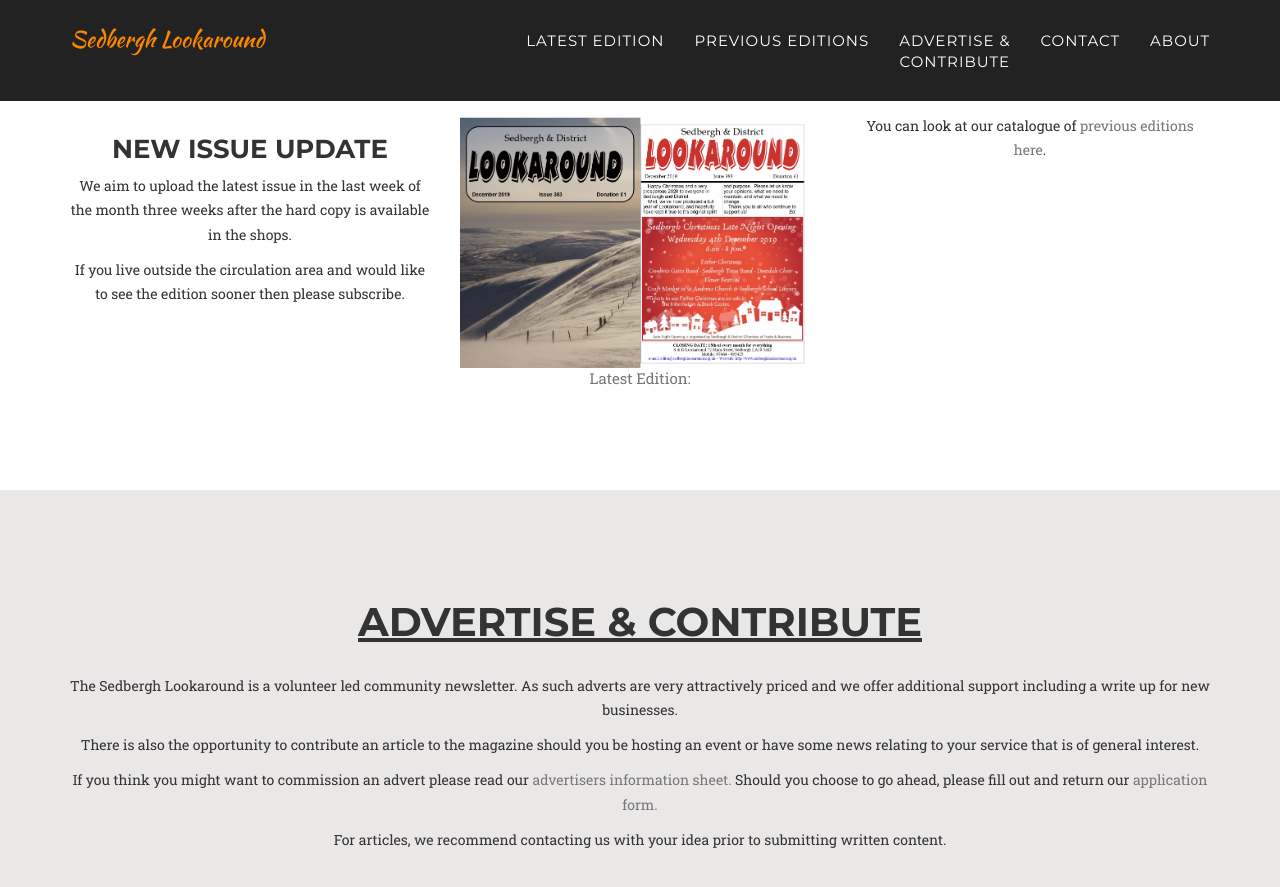
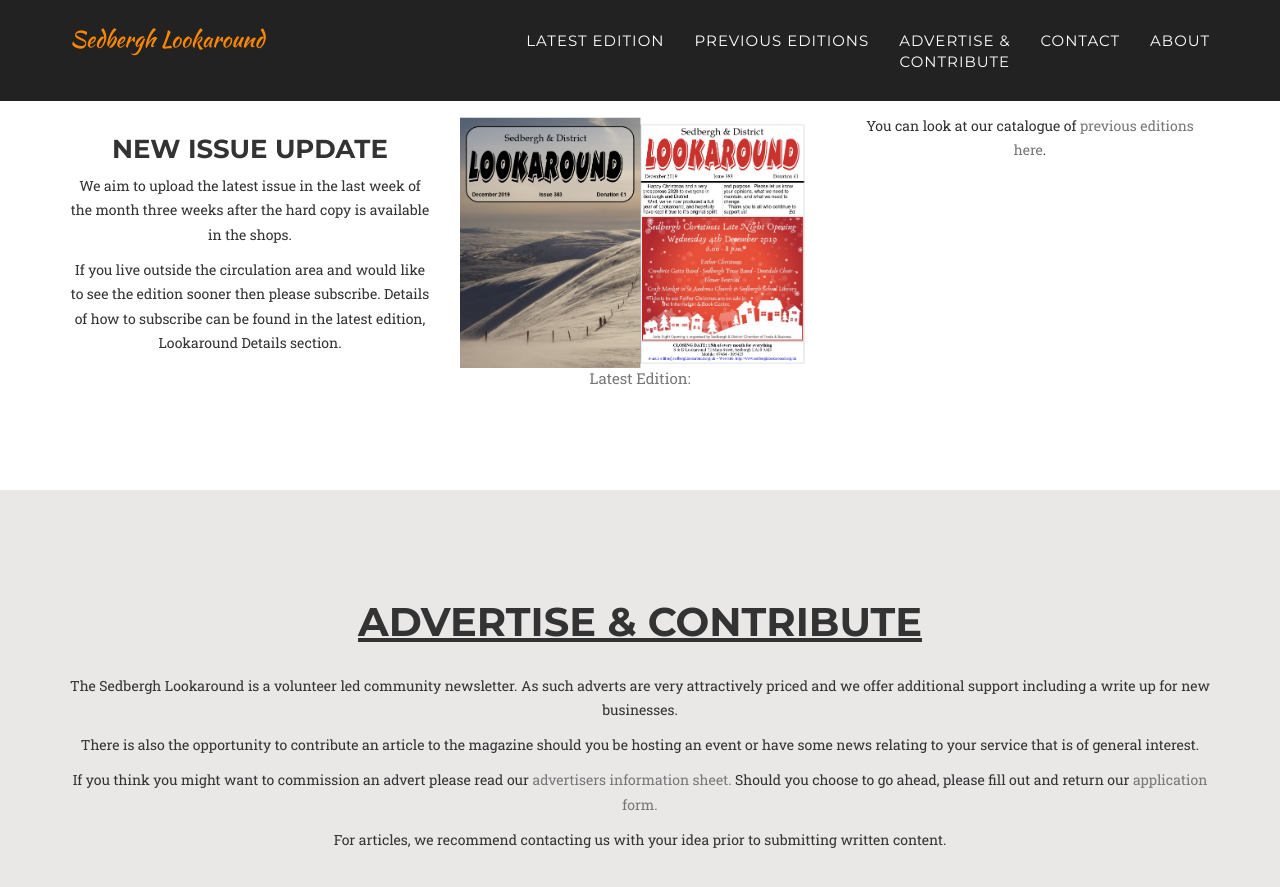
Before and after one commit to sedberghlookaround/sedberghlookaround.github.io, a Jekyll site: the page built from index.html, in a window 1280 px wide and 900 px high, scrolled down 1066 px. Shown: the top 887 px of the window. Built offline with Jekyll 4.4.1, drawn with Linux system fonts in a browser that asks for light colours; some web fonts are replaced.

Commit message:
Update latest-edition.html

```diff
--- a/_includes/latest-edition.html
+++ b/_includes/latest-edition.html
@@ -23,6 +23,9 @@
                       If you live outside the circulation
                       area and would like to see the edition
                       sooner then please subscribe.
+                      Details of how to subscribe can be
+                      found in the latest edition,
+                      Lookaround Details section.
                       </p>
 
                 </div>
```
